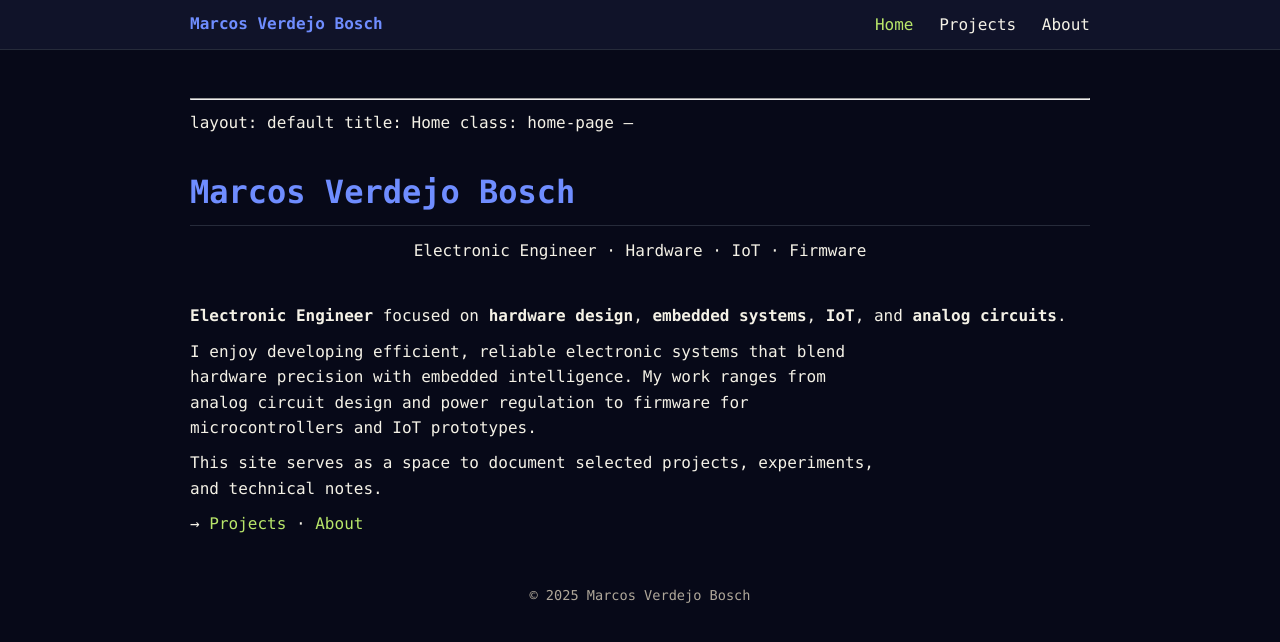
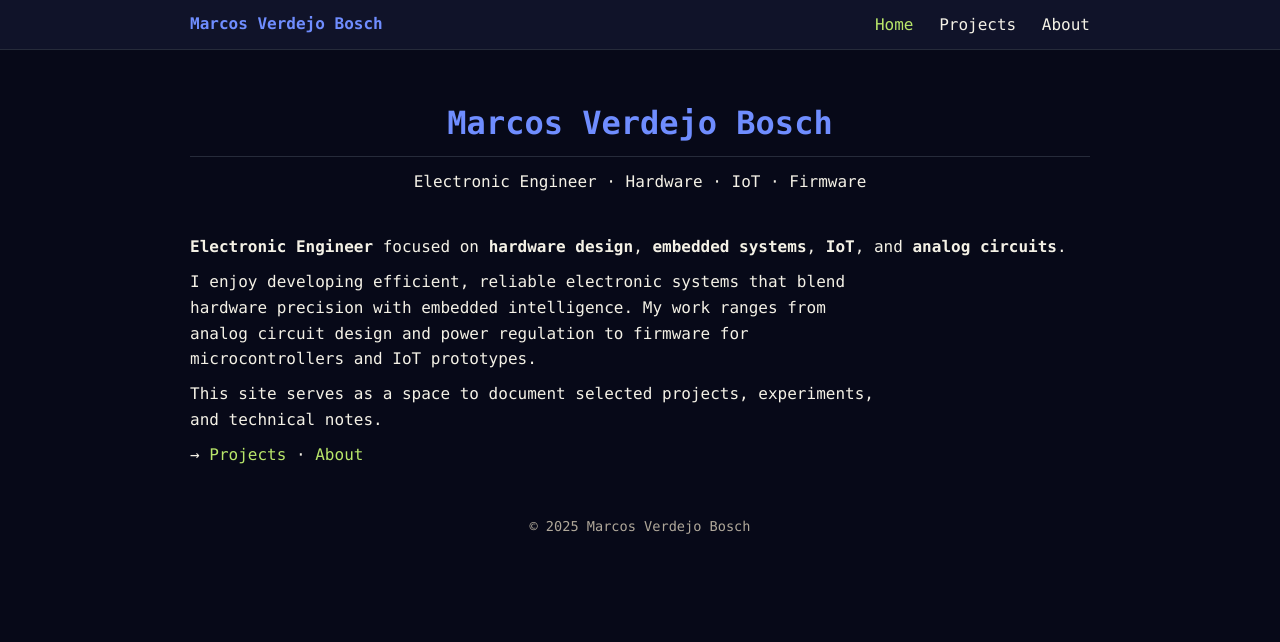
Before and after one commit to MarcosVerde/MarcosVerde.github.io, a Jekyll site: the page built from index.md, in a window 1280 px wide. Shown: the top 642 px of the page. Built offline with Jekyll 4.4.1, drawn with Linux system fonts in a browser that asks for light colours; our own code applies the rules of GitHub Pages for plain Markdown files; part of the change alters nothing that is shown.

Commit message:
Update index.md
Clean default layout, fix index front matter and unify heading styling

```diff
--- a/index.md
+++ b/index.md
@@ -1,19 +1,14 @@
-<!--
-File: index.md
-Purpose: Main landing page for my personal site.
-Author: Marcos Verdejo Bosch
-Created: October 2025
-Notes:
-- Home page at marcosverdejo.github.io
-- Uses default layout from remote Jekyll theme
-- Dark theme + Courier New to be added
--->
-
 ---
 layout: default
 title: Home
 class: home-page
 ---
+
+<!--
+File: index.md
+Purpose: Main landing page for my personal site.
+Author: Marcos Verdejo Bosch
+-->
 
 # Marcos Verdejo Bosch
 
```
